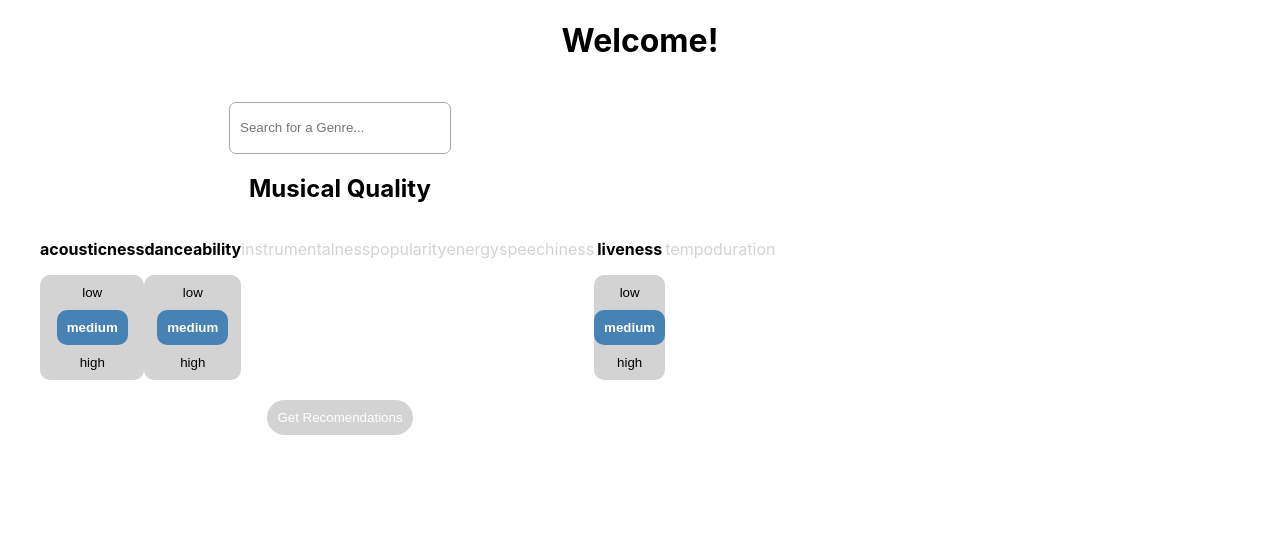
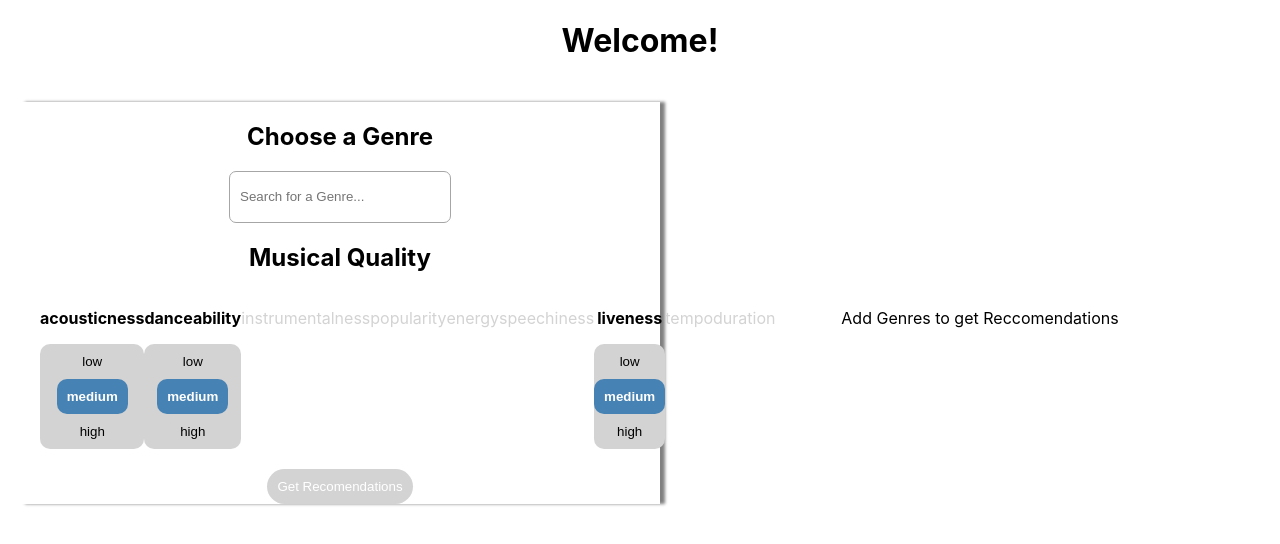
Before and after one commit to csdiehl/spotify-reccomendation-engine, a React (Create React App) app: page /redirect in a window 1280 px wide. Shown: the top 544 px of the page. Built offline with nearby package versions, Linux system fonts and the light colour scheme.

Commit message:
adding loading state and spotify urls

```diff
--- a/public/index.html
+++ b/public/index.html
@@ -29,6 +29,15 @@
   <body>
     <noscript>You need to enable JavaScript to run this app.</noscript>
     <div id="root"></div>
+
+    <script src="https://sdk.scdn.co/spotify-player.js"></script>
+
+    <script>
+      window.onSpotifyWebPlaybackSDKReady = () => {
+        window.Spotify = Spotify;
+      }
+    </script>
+
     <!--
       This HTML file is a template.
       If you open it directly in the browser, you will see an empty page.
--- a/src/components/GetAuth.js
+++ b/src/components/GetAuth.js
@@ -1,3 +1,5 @@
+import classes from './GetAuth.module.css'
+
 const GetAuth = () => {
 
   var url = "https://accounts.spotify.com/authorize";
@@ -10,8 +12,9 @@ const GetAuth = () => {
   };
 
   return (
-    <div>
-      <button onClick={getAuth}>Authenticate User</button>
+    <div className = {classes.container}>
+      <h1>Welcome</h1>
+      <button className = {classes.button} onClick={getAuth}>Login With Spotify</button>
     </div>
   );
 };
--- /dev/null
+++ b/src/components/GetAuth.module.css
@@ -0,0 +1,22 @@
+.button {
+    padding: 20px;
+    height: 50px;
+    width: 300px;
+    margin: auto;
+    background-color: steelblue;
+    color: #FFF;
+    border-radius: 15px;
+    border: none;
+    font-size: 30px;
+    font-weight: 500;
+    text-align: center;
+    margin: 20px;
+}
+
+.container {
+    display: flex;
+    flex-direction: column;
+    align-items: center;
+    margin: auto;
+
+}
--- a/src/components/SongForm.css
+++ b/src/components/SongForm.css
@@ -22,4 +22,18 @@
     margin: 20px;
     margin-bottom: 50px;
     width: 50%;
+    box-shadow: 5px 0px 3px grey;
 }
+
+.message {
+    margin: auto;
+    text-align: center;
+}
+
+.songs-container {
+    display: flex;
+    flex-direction: column;
+    align-items: center;
+    justify-content: center;
+    margin:auto
+}
--- a/src/components/SongForm.js
+++ b/src/components/SongForm.js
@@ -25,6 +25,8 @@ const SongForm = (props) => {
     "danceability",
     "liveness",
   ]);
+
+  const [loading, setLoading] = useState(false)
 
   //acoustic, danceable, long, instrumental, energy, live, loudness, popularity, tempo, speechiness
   //max, min, target
@@ -55,6 +57,7 @@ const SongForm = (props) => {
 
   const sendRequest = (event) => {
     event.preventDefault();
+    setLoading(true)
 
     const {
       genres,
@@ -95,11 +98,13 @@ const SongForm = (props) => {
 
           return {
             songName: obj.name,
-            artistNames: artists
+            artistNames: artists,
+            spotifyURL: obj.external_urls.spotify
           };
         });
 
         setRecs(cleanData);
+        setLoading(false)
       });
   };
 
@@ -133,6 +138,7 @@ const SongForm = (props) => {
   return (
     <Fragment>
     <div className="form-container">
+      <h2>Choose a Genre</h2>
       <GenreSearch
         updateGenres={updateGenres}
         selectedGenres={choices.genres}
@@ -150,8 +156,10 @@ const SongForm = (props) => {
         </button>
       </div>
       </div>
-      <div>
-      {recs.length > 0 && <SongList reccomendations={recs} />}
+      <div className = 'songs-container'>
+      {recs.length > 0 && !loading && <SongList reccomendations={recs} />}
+      {loading && <p className = "message">Loading Tracks...</p>}
+      {recs.length === 0 && !loading && <p className = "message">Add Genres to get Reccomendations</p>}
       </div>
     </Fragment>
   );
--- a/src/components/SongList.css
+++ b/src/components/SongList.css
@@ -16,3 +16,13 @@
     font-weight: 300;
     font-size: 16px;
 }
+
+.play-btn {
+    border-radius: 15px;
+    border: none;
+    background-color: steelblue;
+    color: black;
+    padding: 10px;
+    text-decoration: none;
+    font-weight: 600;
+}
--- a/src/components/SongList.js
+++ b/src/components/SongList.js
@@ -6,9 +6,12 @@ const SongList = (props) => {
     <Fragment>
       {props.reccomendations.map((obj) => {
         return (
-          <div className="song">
-            <h2 className = 'song-name' key={obj.songName}>{obj.songName}</h2>
+          <div key={obj.songName} className="song">
+            <h2 className = 'song-name'>{obj.songName}</h2>
+            <div>
             <h3 className = 'artist-names'>{obj.artistNames}</h3>
+            <a target = "_blank" rel = "noreferrer" href = {obj.spotifyURL} className = "play-btn">Play in Spotify</a>
+            </div>
           </div>
         );
       })}
```
